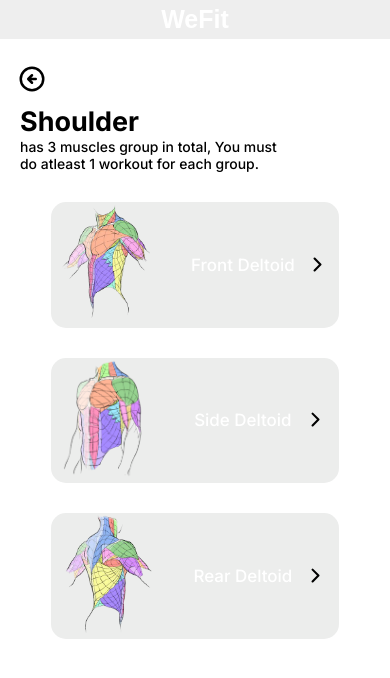
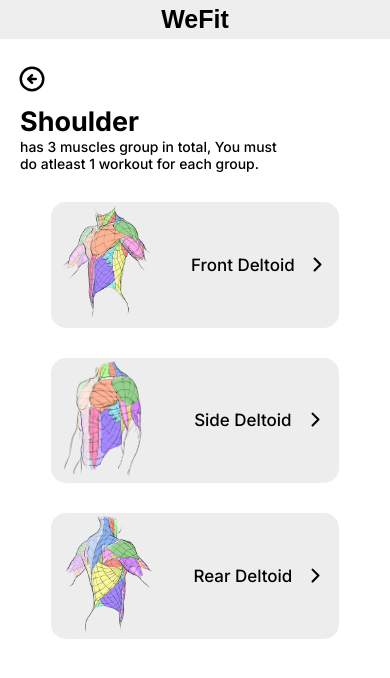
Before and after one commit to nandhukdevadas/weFit, a React (Create React App) app: page /muscleMovementShouldersGroupPull in a window 390 px wide. Shown: the top 678 px of the page. Built offline with nearby package versions, Linux system fonts and the light colour scheme; a web font is replaced by a local one.

Commit message:
fixed colour issue of hyperlink

```diff
--- a/src/Components/Weekly.css
+++ b/src/Components/Weekly.css
@@ -130,7 +130,6 @@
 {
     a {
         text-decoration: none !important;
-        color: #fff !important;
     }
 
     .div_weekly_workout_card_wrap
```
